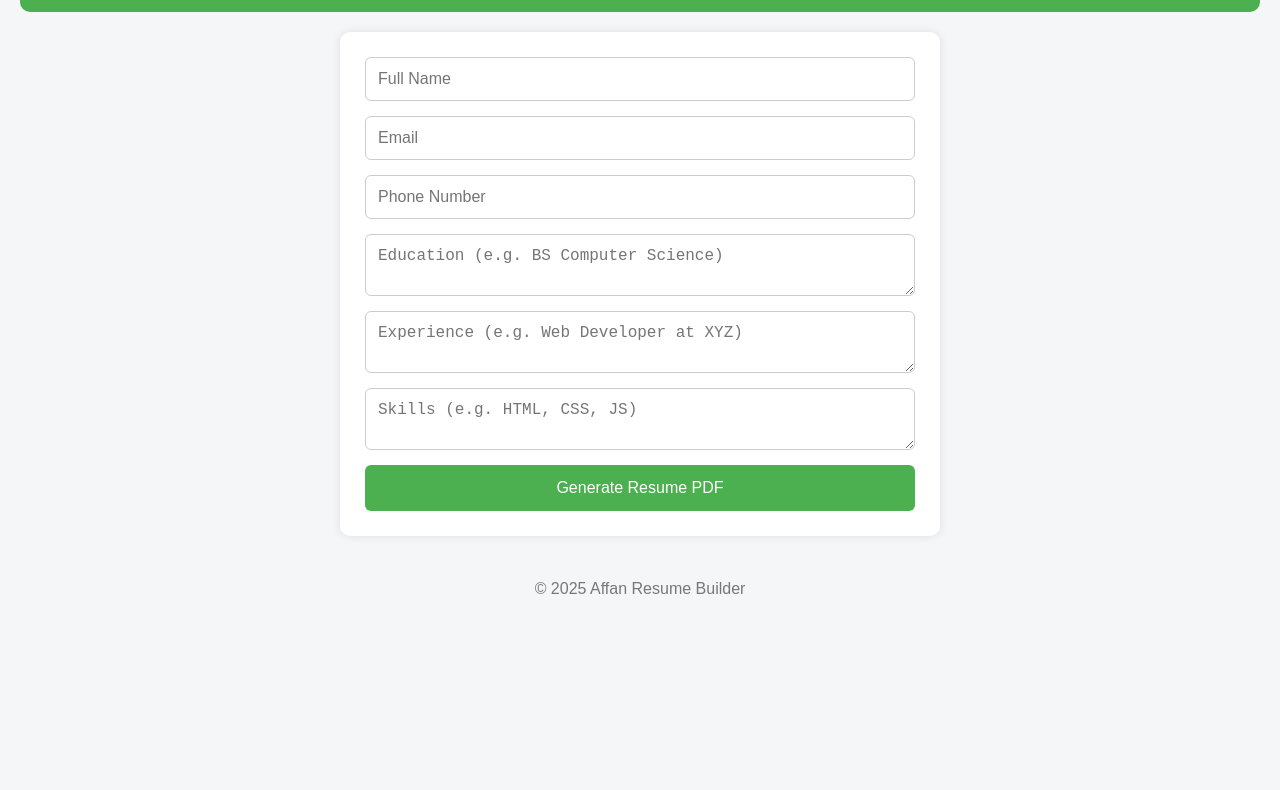
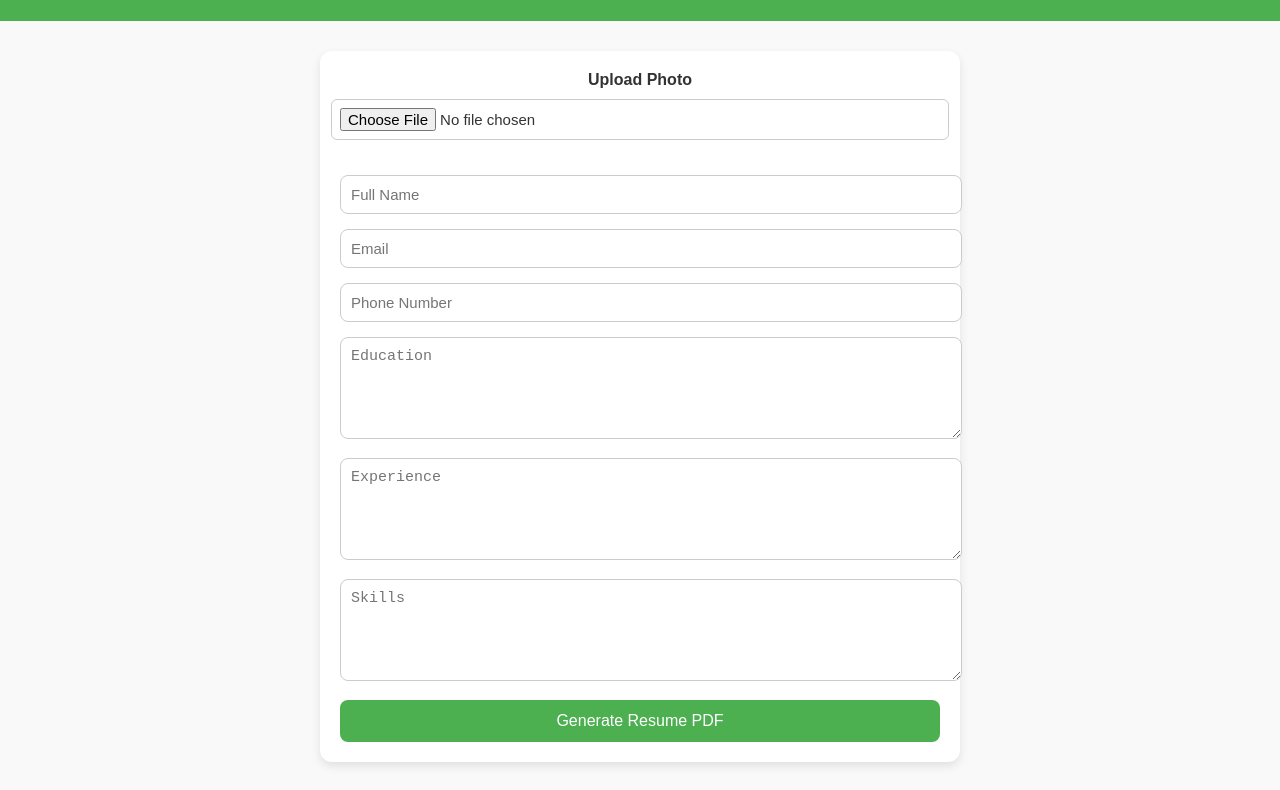
Before and after one commit to affanlearns/affan-resume-builder, a plain HTML site: page index.html in a window 1280 px wide. Shown: the part 99-889 px from the top of the page. Before the commit the page ends 800 px from the top, so only its background shows below. Drawn offline with nearby package versions, Linux system fonts and the light colour scheme.

Commit message:
Add files via upload

```diff
--- a/index.html
+++ b/index.html
@@ -13,12 +13,19 @@
 
   <main>
     <form id="resumeForm">
+      <!-- Upload square -->
+      <div class="photo-box">
+        <label for="photoUpload">Upload Photo</label>
+        <input type="file" id="photoUpload" accept="image/*" />
+        <img id="photoPreview" src="" alt="Photo Preview" />
+      </div>
+
       <input type="text" placeholder="Full Name" id="name" required />
       <input type="email" placeholder="Email" id="email" required />
       <input type="text" placeholder="Phone Number" id="phone" />
-      <textarea placeholder="Education (e.g. BS Computer Science)" id="education"></textarea>
-      <textarea placeholder="Experience (e.g. Web Developer at XYZ)" id="experience"></textarea>
-      <textarea placeholder="Skills (e.g. HTML, CSS, JS)" id="skills"></textarea>
+      <textarea placeholder="Education" id="education"></textarea>
+      <textarea placeholder="Experience" id="experience"></textarea>
+      <textarea placeholder="Skills" id="skills"></textarea>
       <button type="submit">Generate Resume PDF</button>
     </form>
   </main>
@@ -27,10 +34,7 @@
     <p>&copy; 2025 Affan Resume Builder</p>
   </footer>
 
-  <!-- PDF Library -->
   <script src="https://cdnjs.cloudflare.com/ajax/libs/jspdf/2.5.1/jspdf.umd.min.js"></script>
-
-  <!-- Your Script -->
   <script src="script.js"></script>
 </body>
 </html>
--- a/script.js
+++ b/script.js
@@ -1,8 +1,6 @@
-// Wait for form submission
 document.getElementById("resumeForm").addEventListener("submit", function (e) {
-  e.preventDefault(); // Stop default form action
+  e.preventDefault();
 
-  // Get user input
   const name = document.getElementById("name").value;
   const email = document.getElementById("email").value;
   const phone = document.getElementById("phone").value;
@@ -10,20 +8,23 @@ document.getElementById("resumeForm").addEventListener("submit", function (e) {
   const experience = document.getElementById("experience").value;
   const skills = document.getElementById("skills").value;
 
-  // Access jsPDF from window
   const { jsPDF } = window.jspdf;
   const doc = new jsPDF();
 
-  // Title
   doc.setFont("helvetica", "bold");
   doc.setFontSize(18);
   doc.text("Resume", 90, 20);
 
-  // Body
   doc.setFontSize(12);
   doc.setFont("helvetica", "normal");
 
   let y = 40;
+
+  // Photo logic
+  const imgElement = document.getElementById("photoPreview");
+  if (imgElement.src && imgElement.style.display !== "none") {
+    doc.addImage(imgElement, "JPEG", 150, 10, 40, 40);
+  }
 
   doc.text(`Name: ${name}`, 20, y); y += 10;
   doc.text(`Email: ${email}`, 20, y); y += 10;
@@ -44,6 +45,19 @@ document.getElementById("resumeForm").addEventListener("submit", function (e) {
   doc.setFont("helvetica", "normal");
   doc.text(skills, 20, y);
 
-  // Save PDF
   doc.save("resume.pdf");
 });
+
+// Show image preview
+document.getElementById("photoUpload").addEventListener("change", function () {
+  const file = this.files[0];
+  if (file) {
+    const reader = new FileReader();
+    reader.onload = function (e) {
+      const img = document.getElementById("photoPreview");
+      img.src = e.target.result;
+      img.style.display = "block";
+    };
+    reader.readAsDataURL(file);
+  }
+});
--- a/style.css
+++ b/style.css
@@ -1,70 +1,93 @@
-/* General Reset */
-* {
+/* General Styles */
+body {
+  font-family: Arial, sans-serif;
+  background-color: #f9f9f9;
   margin: 0;
   padding: 0;
-  box-sizing: border-box;
+  color: #333;
 }
 
-/* Body */
-body {
-  font-family: Arial, sans-serif;
-  background-color: #f4f6f8;
-  color: #333;
-  line-height: 1.6;
+header {
+  background-color: #4caf50;
+  color: white;
   padding: 20px;
+  text-align: center;
 }
 
-/* Header */
-header {
-  text-align: center;
-  padding: 20px 0;
-  background-color: #4caf50;
-  color: white;
-  border-radius: 10px;
-  margin-bottom: 20px;
+main {
+  max-width: 600px;
+  margin: 30px auto;
+  background: white;
+  padding: 20px;
+  border-radius: 12px;
+  box-shadow: 0 4px 10px rgba(0, 0, 0, 0.1);
 }
 
-/* Form */
-form {
-  max-width: 600px;
-  margin: auto;
-  background: white;
-  padding: 25px;
-  border-radius: 10px;
-  box-shadow: 0 0 10px rgba(0,0,0,0.1);
-  display: flex;
-  flex-direction: column;
-  gap: 15px;
+input,
+textarea {
+  width: 100%;
+  padding: 10px;
+  margin-bottom: 15px;
+  border: 1px solid #ccc;
+  border-radius: 8px;
+  font-size: 15px;
 }
 
-/* Inputs and Textareas */
-input, textarea {
-  padding: 12px;
-  border: 1px solid #ccc;
-  border-radius: 6px;
-  font-size: 16px;
+textarea {
   resize: vertical;
+  min-height: 80px;
 }
 
-/* Button */
 button {
   background-color: #4caf50;
   color: white;
-  padding: 14px;
+  border: none;
+  padding: 12px 18px;
   font-size: 16px;
-  border: none;
-  border-radius: 6px;
+  border-radius: 8px;
   cursor: pointer;
-  transition: background 0.3s;
+  width: 100%;
+  transition: background-color 0.3s ease;
 }
 
 button:hover {
   background-color: #45a049;
 }
 
-/* Footer */
 footer {
   text-align: center;
-  margin-top: 40px;
+  padding: 10px;
   color: #777;
+  font-size: 14px;
 }
+
+/* Profile Photo Upload Box */
+.photo-box {
+  display: flex;
+  flex-direction: column;
+  align-items: center;
+  gap: 10px;
+  margin-bottom: 20px;
+}
+
+.photo-box label {
+  font-weight: bold;
+}
+
+.photo-box input[type="file"] {
+  padding: 8px;
+  border-radius: 6px;
+  border: 1px solid #ccc;
+  background: #fff;
+  width: 100%;
+}
+
+#photoPreview {
+  width: 120px;
+  height: 120px;
+  border-radius: 50%;
+  object-fit: cover;
+  border: 2px solid #4caf50;
+  display: none;
+  margin-top: 10px;
+}
```
